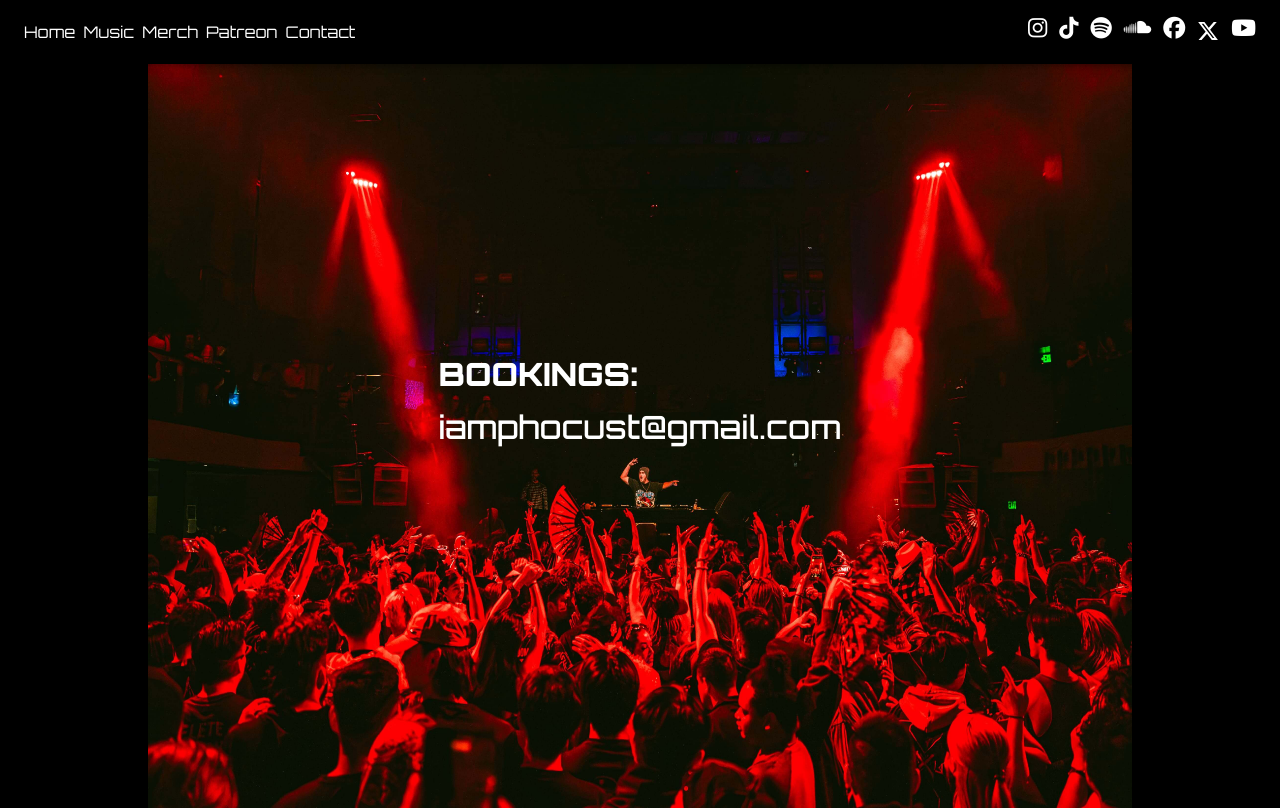
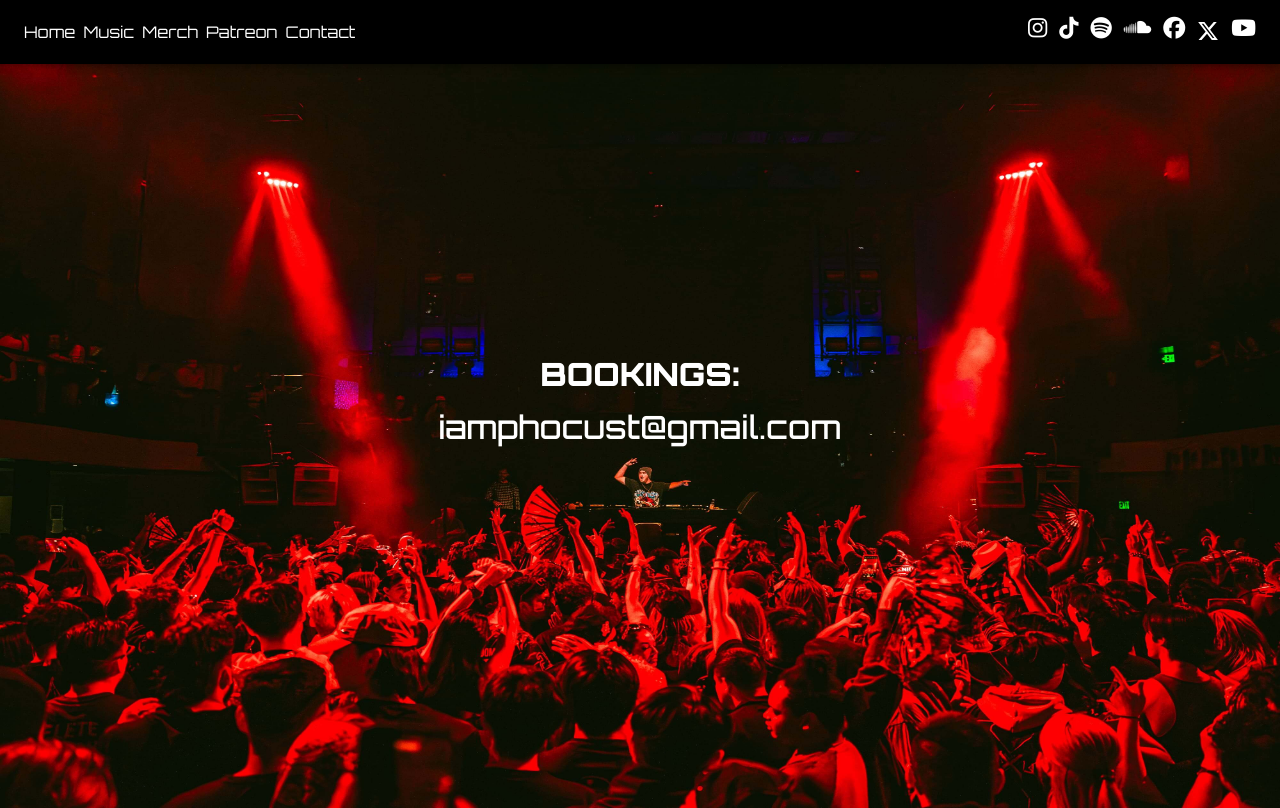
Before and after one commit to ijuliie/phocust, a Next.js app: page /contact in a window 1280 px wide. Built offline with nearby package versions, Linux system fonts and the light colour scheme.

Commit message:
text align center

```diff
--- a/src/components/Home/Home.module.css
+++ b/src/components/Home/Home.module.css
@@ -1,12 +1,9 @@
 .imageContainer {
     position: relative;
-    /* padding: 0px 20px; */
     width: 100%;
     overflow: hidden;
 
     @media (min-width: 1080px) {
-        /* height: 93vh; */
-        /* width: 80%; */
         margin: auto;
     }
 }
--- a/src/pages/Contact.module.css
+++ b/src/pages/Contact.module.css
@@ -1,12 +1,9 @@
 .imageContainer {
     position: relative;
-    padding: 0px 20px;
-    width: 100%;
     overflow: hidden;
 
     @media (min-width: 1080px) {
         height: 93vh;
-        width: 80%;
         margin: auto;
     }
 }
@@ -26,4 +23,5 @@
     width: 100%;
     height: 90%;
     color: #FFF;
+    text-align: center;
 }
```
